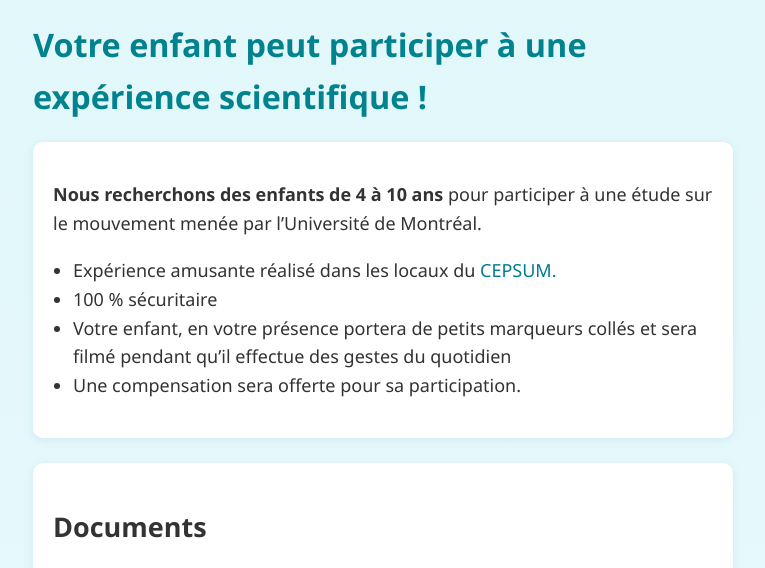
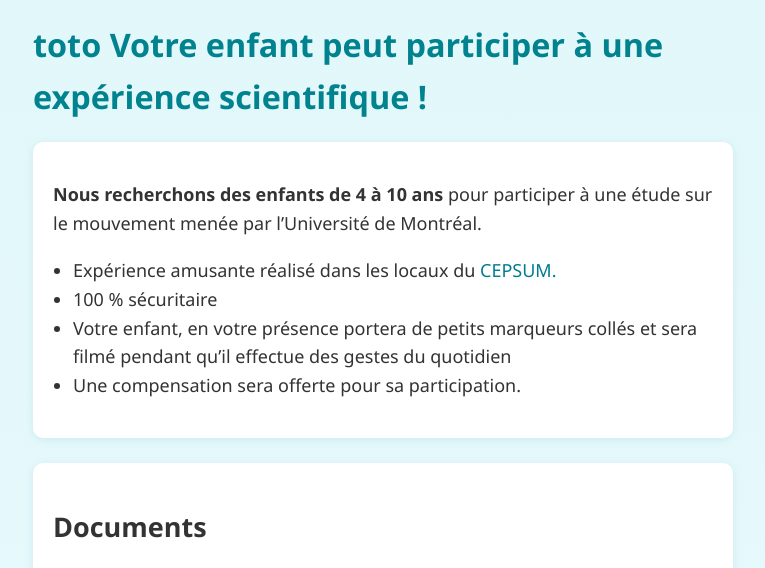
Before and after one commit to ANaaim/recrutement_argos, a plain HTML site: page index.html in a window 1280 px wide. Shown: the part 223-791 px from the top of the page, without its empty margins (257-1022 px from the left). Drawn offline with Linux system fonts and the light colour scheme.

Commit message:
just to be sure it has been pusher

```diff
--- a/index.html
+++ b/index.html
@@ -141,7 +141,7 @@
         <img src="udem_logo.png" alt="Logo du projet">
     </div>
 
-    <h1>Votre enfant peut participer à une expérience scientifique !</h1>
+    <h1>toto Votre enfant peut participer à une expérience scientifique !</h1>
 
     <div class="section">
         <p><strong>Nous recherchons des enfants de 4 à 10 ans</strong> pour participer à une étude sur le mouvement
```
